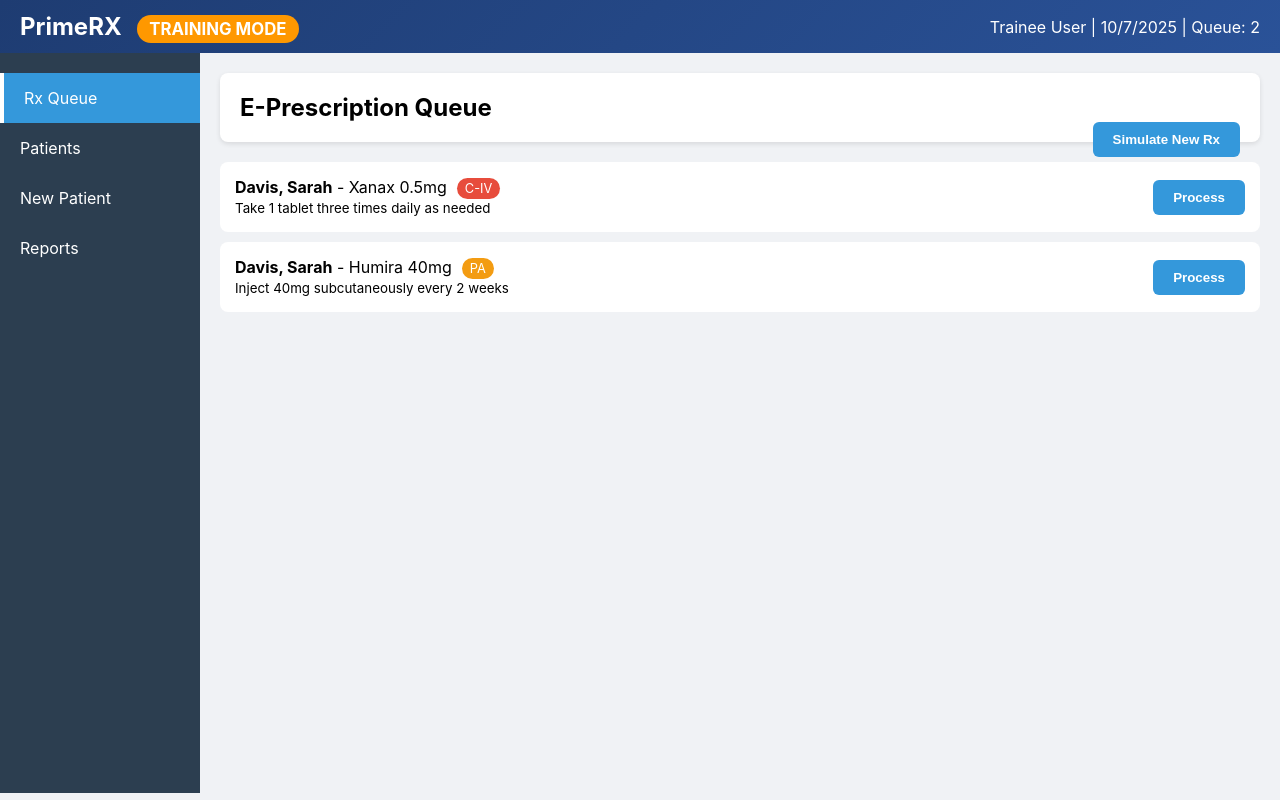
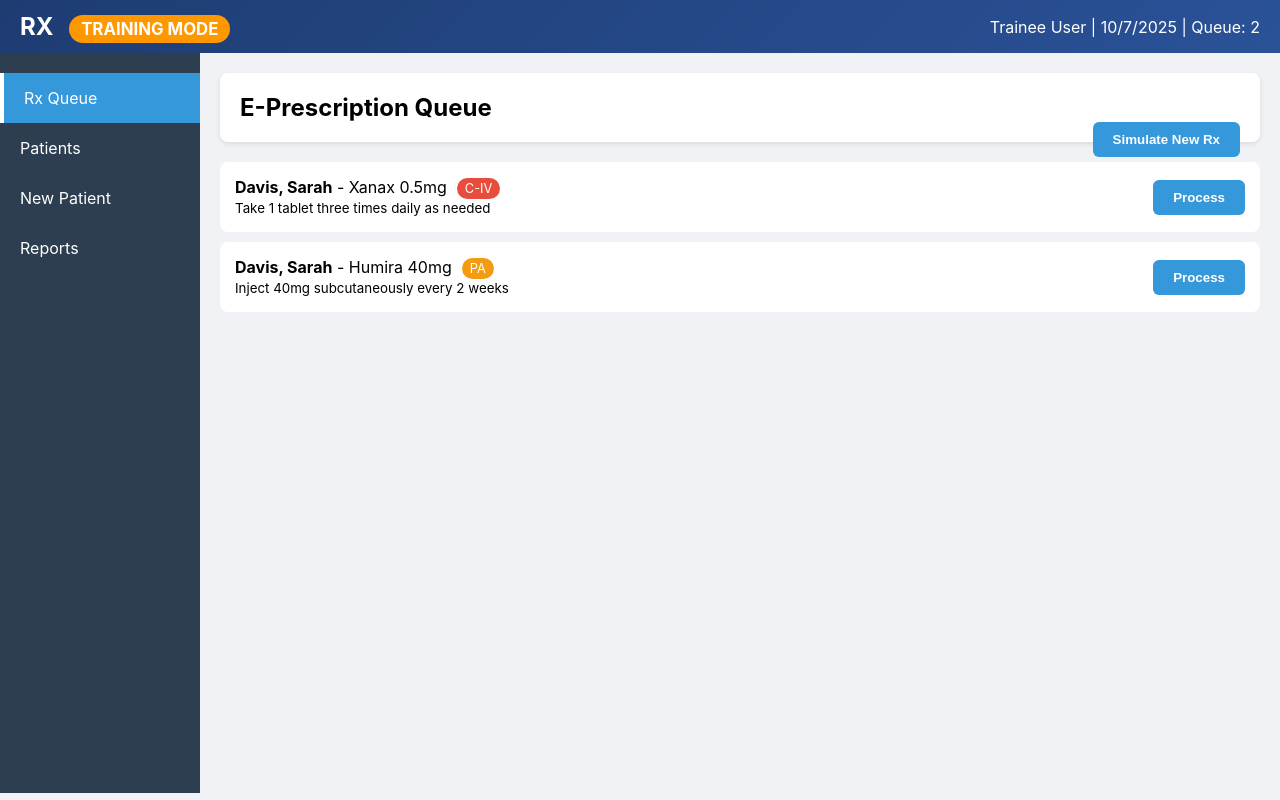
Before and after one commit to Flintzo/Sig-Code-Training, a plain HTML site: page rx-simulator.html in a window 1280 px wide. Drawn offline with Linux system fonts and the light colour scheme.

Commit message:
Update rx-simulator.html

```diff
--- a/rx-simulator.html
+++ b/rx-simulator.html
@@ -3,7 +3,7 @@
 <head>
     <meta charset="UTF-8">
     <meta name="viewport" content="width=device-width, initial-scale=1.0">
-    <title>PrimeRX Training Simulator</title>
+    <title>RX Training Simulator</title>
     <style>
         * { margin: 0; padding: 0; box-sizing: border-box; }
         body { font-family: -apple-system, BlinkMacSystemFont, 'Segoe UI', sans-serif; background: #f0f2f5; height: 100vh; overflow: hidden; }
@@ -50,7 +50,7 @@
 </head>
 <body>
     <div class="app-header">
-        <div class="app-title">PrimeRX <span class="training-badge">TRAINING MODE</span></div>
+        <div class="app-title">RX <span class="training-badge">TRAINING MODE</span></div>
         <div>Trainee User | <span id="currentDate"></span> | Queue: <span id="queueCount">0</span></div>
     </div>
     <div class="main-container">
```
